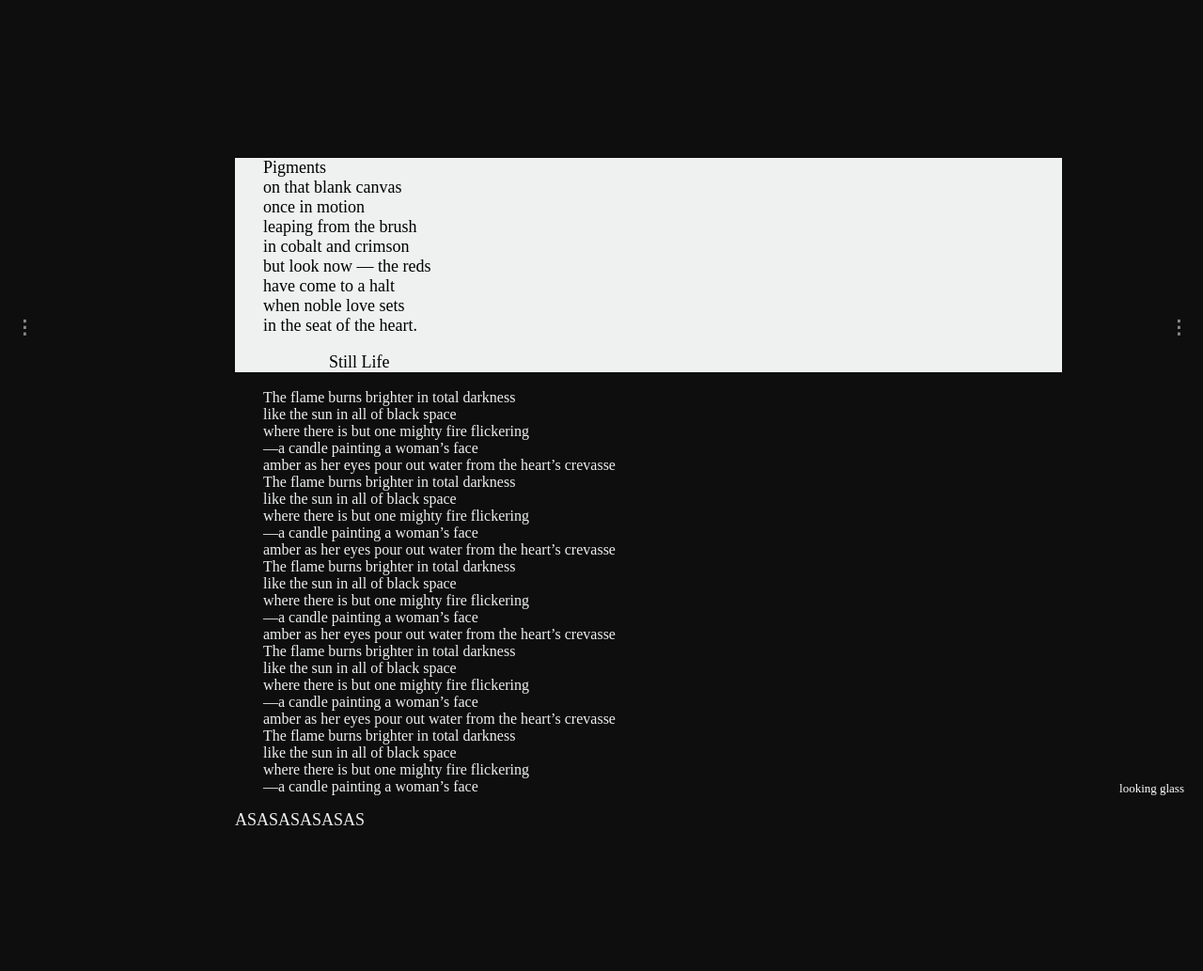
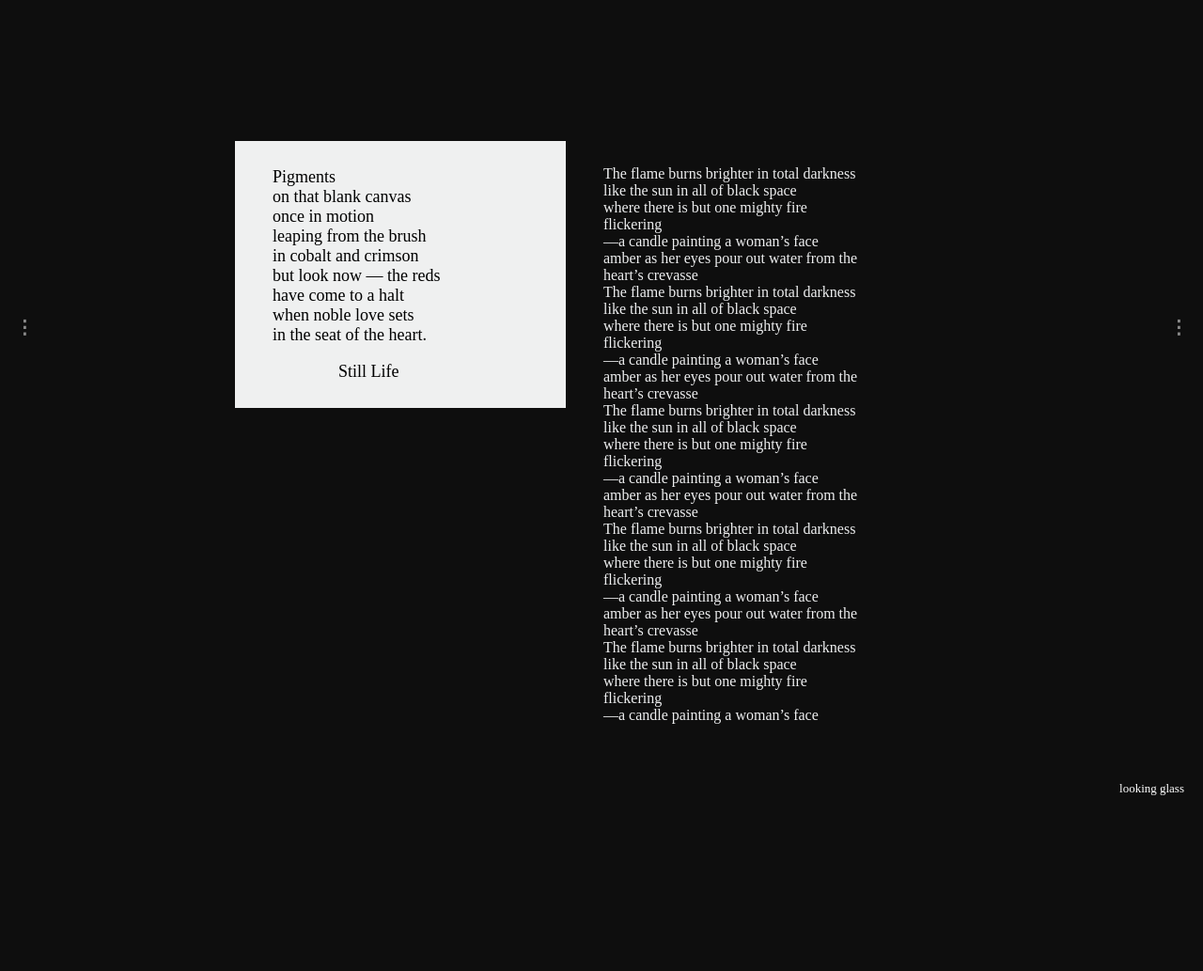
Before and after one commit to hafizzainal/hafizzainal.github.io, a Jekyll site: the page built from index.md, in a window 1280 px wide. Shown: the whole page at 94% size. Built offline with Jekyll 4.4.1, drawn with Linux system fonts in a browser that asks for light colours; our own code applies the rules of GitHub Pages for plain Markdown files; after the commit the page ends 946 px from its top, so only the background shows below that.

Commit message:
Update default.html

```diff
--- a/_layouts/default.html
+++ b/_layouts/default.html
@@ -39,34 +39,19 @@ img {vertical-align: middle;}
     font-size: 20px;
 }
 
-.pseudo-three-col {
-  position: relative;
-  background: #eee;
-  z-index: 1;
-  width: 100%;
+/* Create two equal columns that floats next to each other */
+.column {
+    float: left;
+    width: 40%;
+    padding: 10px;
 }
-.pseudo-three-col .col {
-  position: relative;
-  width: 27%;
-  padding: 3%;
-  float: left;
-}
-.pseudo-three-col .col:nth-child(1) { left: 33.3%; }
-.pseudo-three-col .col:nth-child(2) { left: -33.3%; }
-.pseudo-three-col .col:nth-child(3) { left: 0; }
-.pseudo-three-col:before, .pseudo-three-col:after {
-  content: " ";
-  position: absolute;
-  z-index: -1;
-  top: 0;
-  left: 33.4%;
-  width: 33.4%;
-  height: 100%;
-  background: #ccc;
-}
-.pseudo-three-col:after {
-  left: 66.667%;
-  background: #eee;
+
+
+/* Clear floats after the columns */
+.row:after {
+    content: "";
+    display: table;
+    clear: both;
 }
 
 /* Slideshow container */
@@ -216,7 +201,8 @@ img {vertical-align: middle;}
 
   <!-- Full-width slides/quotes -->
   <div class="mySlidesText">
-    <div class="col" style="background-color:#eff0f0;">
+    <div class="row">
+      <div class="column" style="background-color:#eff0f0;">
       <p class="work">
       Pigments<br>
       on that blank canvas<br>
@@ -229,8 +215,8 @@ img {vertical-align: middle;}
       in the seat of the heart.<br></p>
       <p class="author">
       Still Life</p>
-    </div>
-    <div class="col" style="background-color:#0e0e0e;">
+      </div>
+      <div class="column" style="background-color:#0e0e0e;">
       <p class="bio">
             The flame burns brighter in total darkness<br>
       like the sun in all of black space<br>
@@ -252,9 +238,7 @@ img {vertical-align: middle;}
       like the sun in all of black space<br>
       where there is but one mighty fire flickering<br>
       —a candle painting a woman’s face<br></p>
-    </div>
-    <div class="col">
-        ASASASASASAS
+      </div>
     </div>
   </div>
 
```
